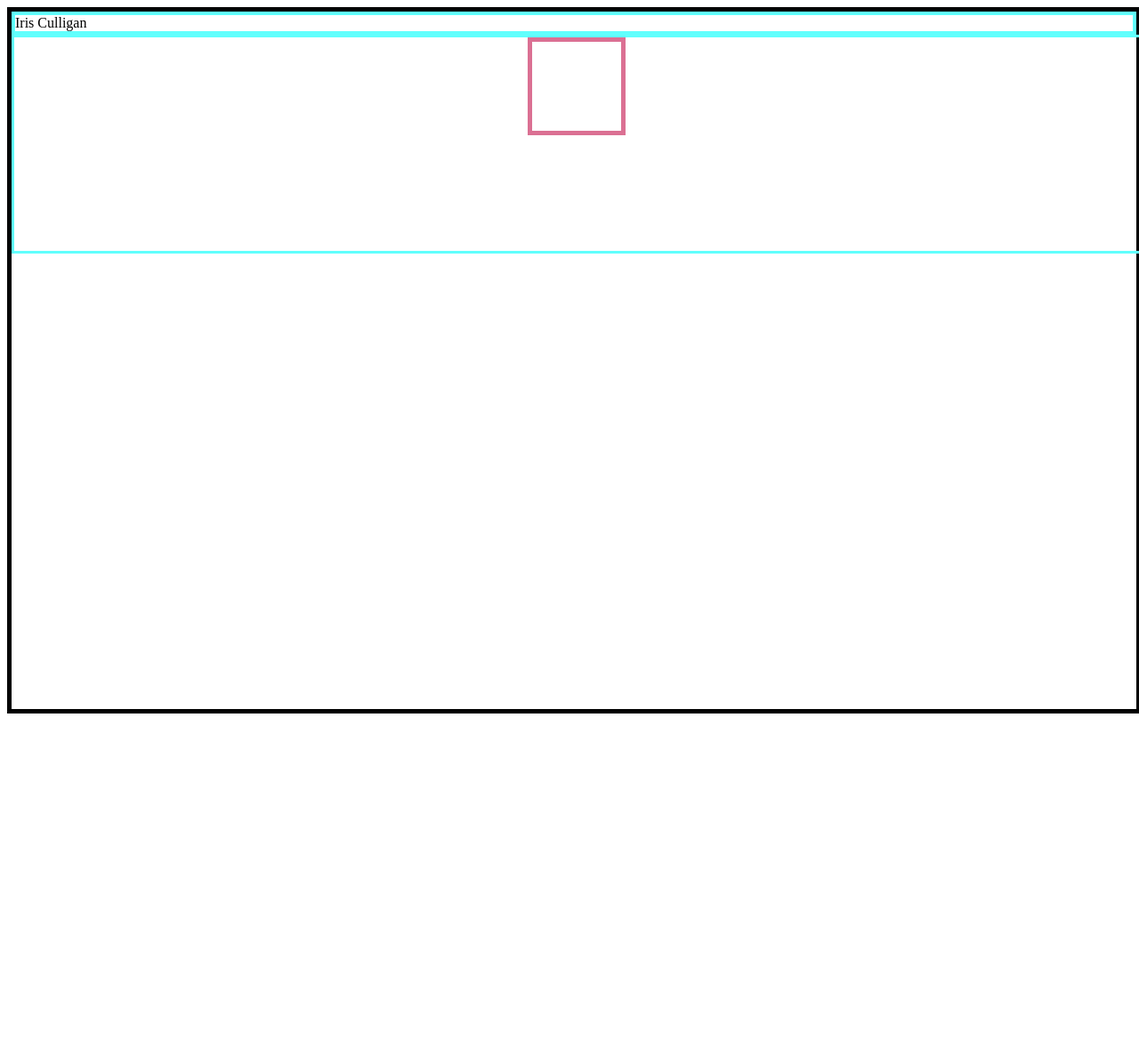
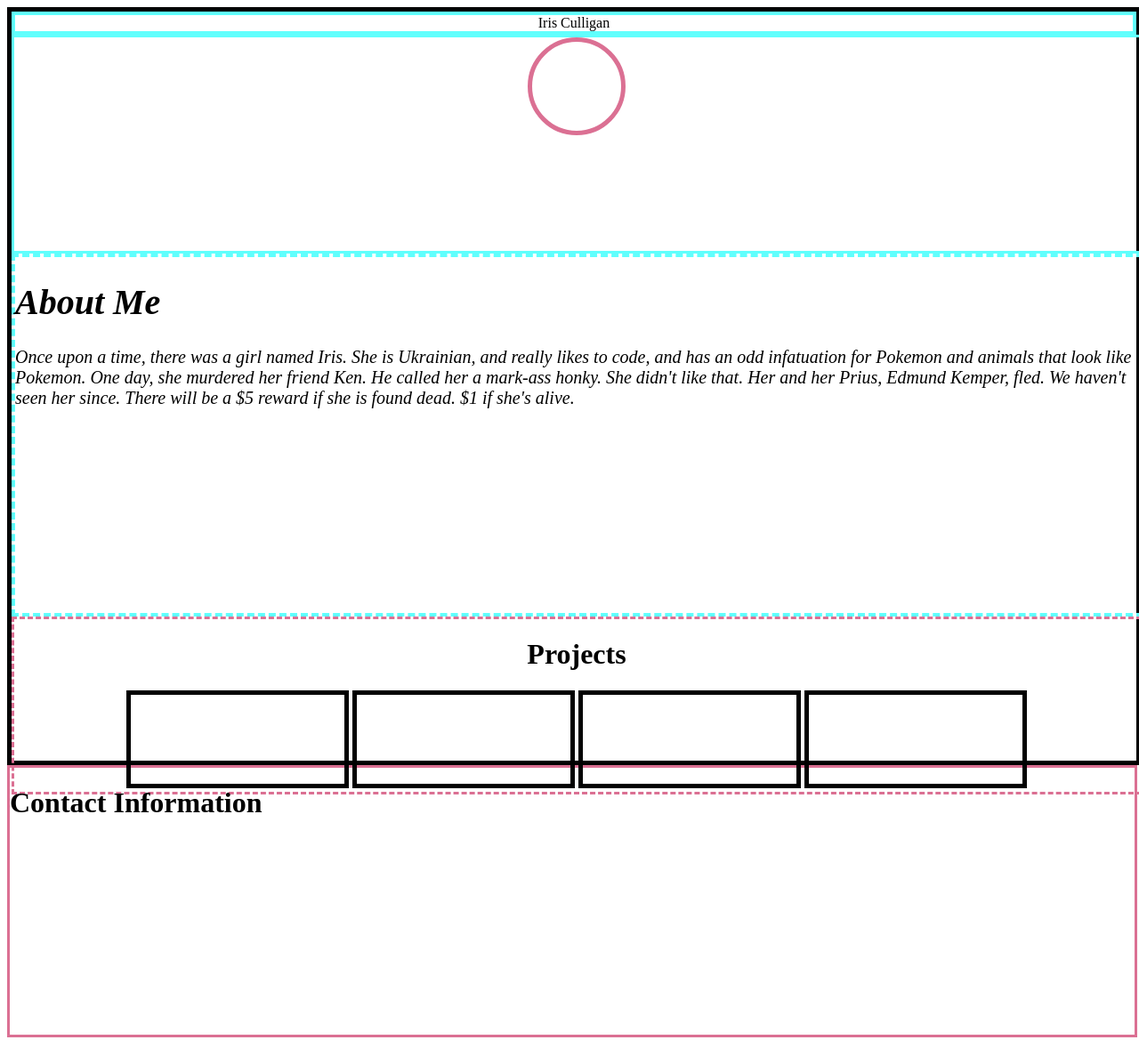
Before and after one commit to cacteyeris/cacteyeris.github.io, a plain HTML site: page index.html in a window 1280 px wide. Shown: the whole page at 89% size. Before the commit the page ends 810 px from the top, so only its background shows below. Drawn offline with Linux system fonts and the light colour scheme.

Commit message:
Update index.html

```diff
--- a/index.html
+++ b/index.html
@@ -8,12 +8,13 @@
 
       .container{
         border: 5px solid black;
-        height: 100%;
+        height: 842px;
         width: 100%;
        background image: url ("https://i.dlpng.com/static/png/6918048_preview.png")
       }
       .header{
         border: 4px solid #60FFFD;
+        text-align: center;
 
 
       }
@@ -22,6 +23,7 @@
        border: solid #60FFFD;
        height: 30vh;
        text-align: center;
+       display: inline-block;
      }
 
      .portrait{
@@ -29,7 +31,38 @@
        height: 100px;
        width: 100px;
        display: inline-block;
+       border-radius: 50%;
      }
+     .about-me{
+       border: 4px dashed #60FFFD;
+       height: 400px;
+       width: 100%;
+       font-size: 20;
+       font-style:italic;
+       display: inline-block;
+     }
+     .projects{
+       height:auto;
+       border: 3px dashed palevioletred;
+       width: 100%;
+       text-align: center;
+       display: inline-block;
+     }
+     .footer{
+       border: 3px solid palevioletred;
+       height: 300px;
+       width: 100%;
+
+     }
+     .examples{
+       border: 5px solid black;
+       height:100px;
+       width: 19%;
+       display: inline-block;
+
+        }
+
+
     </style>
 
     <script>
@@ -60,9 +93,24 @@
       <div class="hero">
         <div class="portrait"></div>
       </div>
+
+      <div class="about-me">
+        <h1>About Me</h1>
+          <p> Once upon a time, there was a girl named Iris. She is Ukrainian, and really likes to code, and has an odd infatuation for Pokemon and animals that look like Pokemon. One day, she murdered her friend Ken. He called her a mark-ass honky. She didn't like that. Her and her Prius, Edmund Kemper, fled. We haven't seen her since. There will be a $5 reward if she is found dead. $1 if she's alive. </p>
+
+      </div>
+
+     <div class="projects">
+       <h1>Projects</h1>
+      <div class="examples"></div>
+      <div class="examples"></div>
+      <div class="examples"></div>
+      <div class="examples"></div>
+     </div>
+
    </div>
-
-
-
+   <div class="footer">
+ <h1> Contact Information</h1>
+</div>
   </body>
 </html>
```
